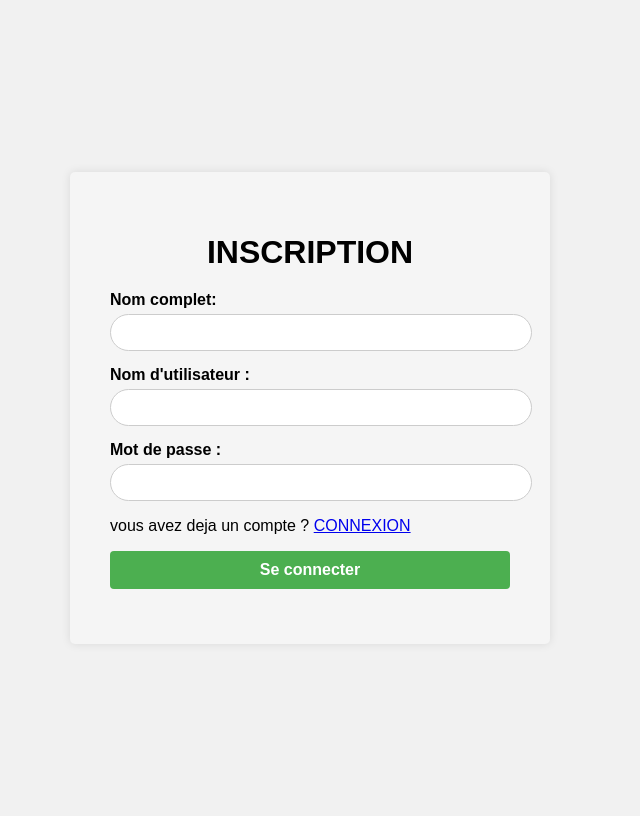
After one commit to 1Cryptify/KarburD, a PHP site: page /pages/inscription.php in a window 1280 px wide. The commit adds this page. Shown: the whole page, without its empty margins (330-970 px from the left). Run offline with PHP 8.4, Linux system fonts and the light colour scheme.

Commit message:
quelque modification effectuees

```diff
--- /dev/null
+++ b/pages/inscription.php
@@ -0,0 +1,30 @@
+<!DOCTYPE html>
+<html>
+<head>
+  <title>KarBurD</title>
+  <link rel="stylesheet" type="text/css" href="../static/css/styles.css">
+</head>
+<body>
+  <div class="login-container">
+    <h1>INSCRIPTION</h1>
+    <form>
+    <div class="form-group">
+        <label for="name">Nom complet:</label>
+        <input type="text" id="name" name="name" required>
+      </div>
+      <div class="form-group">
+        <label for="username">Nom d'utilisateur :</label>
+        <input type="text" id="username" name="username" required>
+      </div>
+      <div class="form-group">
+        <label for="password">Mot de passe :</label>
+        <input type="password" id="password" name="password" required>
+      </div>
+      <p>vous avez deja un compte ? <a href="./connexion.php">CONNEXION</a></p>
+      <div class="form-group">
+        <input type="submit" value="Se connecter">
+      </div>
+    </form>
+  </div>
+</body>
+</html>
--- a/static/css/styles.css
+++ b/static/css/styles.css
@@ -1,15 +1,19 @@
 body {
   background-color: #f1f1f1;
   font-family: Arial, sans-serif;
+  display: flex;
+  align-items: center;
+  justify-content: center;
+  height:100vh;
 }
 
 .login-container {
-  max-width: 400px;
+  width: 400px;
   margin: 0 auto;
-  padding: 20px;
-  background-color: #black;
+  padding: 40px;
+  background-color: whitesmoke;
   border-radius: 5px;
-  box-shadow: 0 0 10px rgba(2, 0, 0, 0.1);
+  box-shadow: 0 0 10px rgba(2, 0, 0, 0.1)
 }
 
 h1 {
```
Also changed, not shown: index.php (+11 -0 lines), pages/connexion.php (added, +26 -0 lines), README.md.
